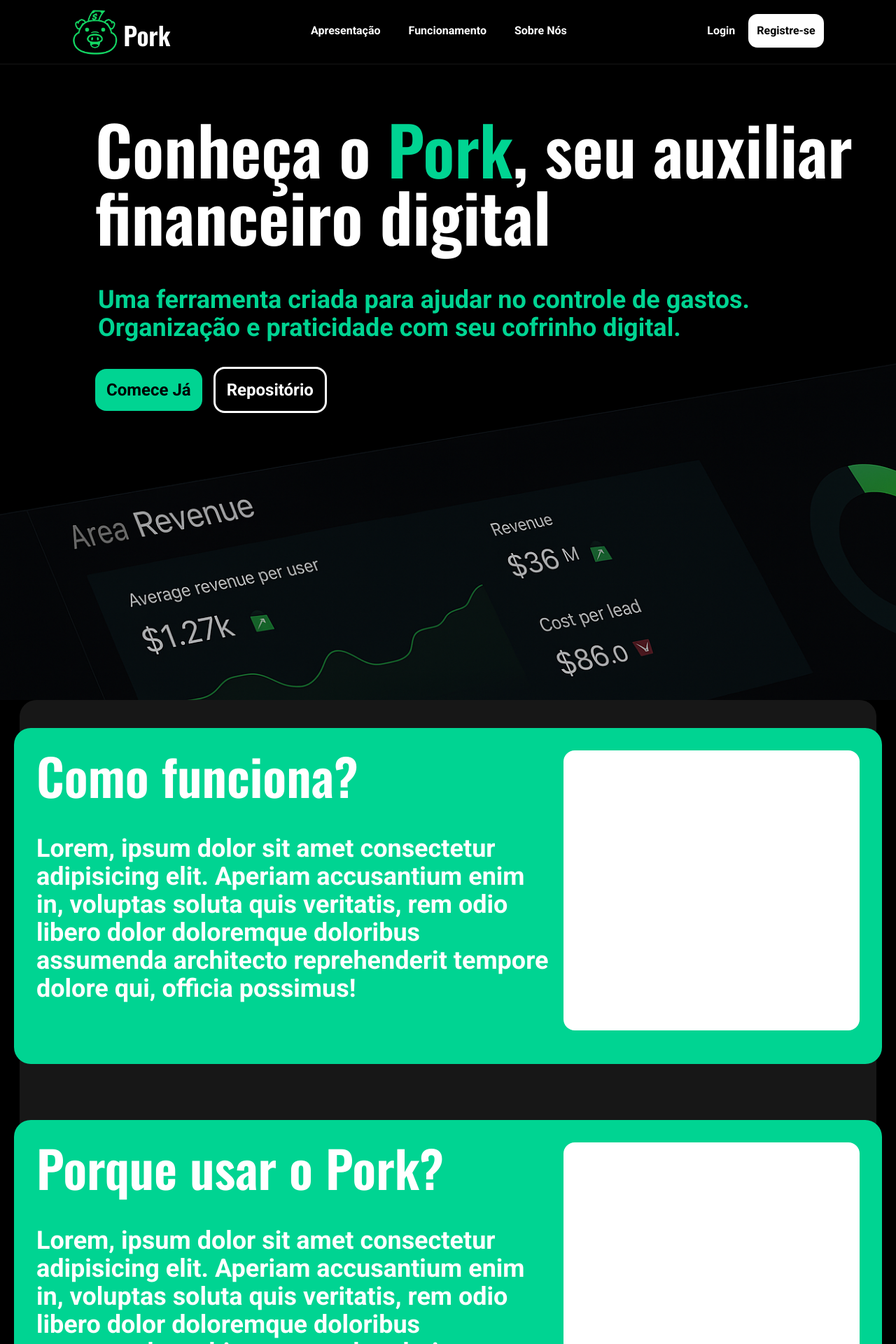
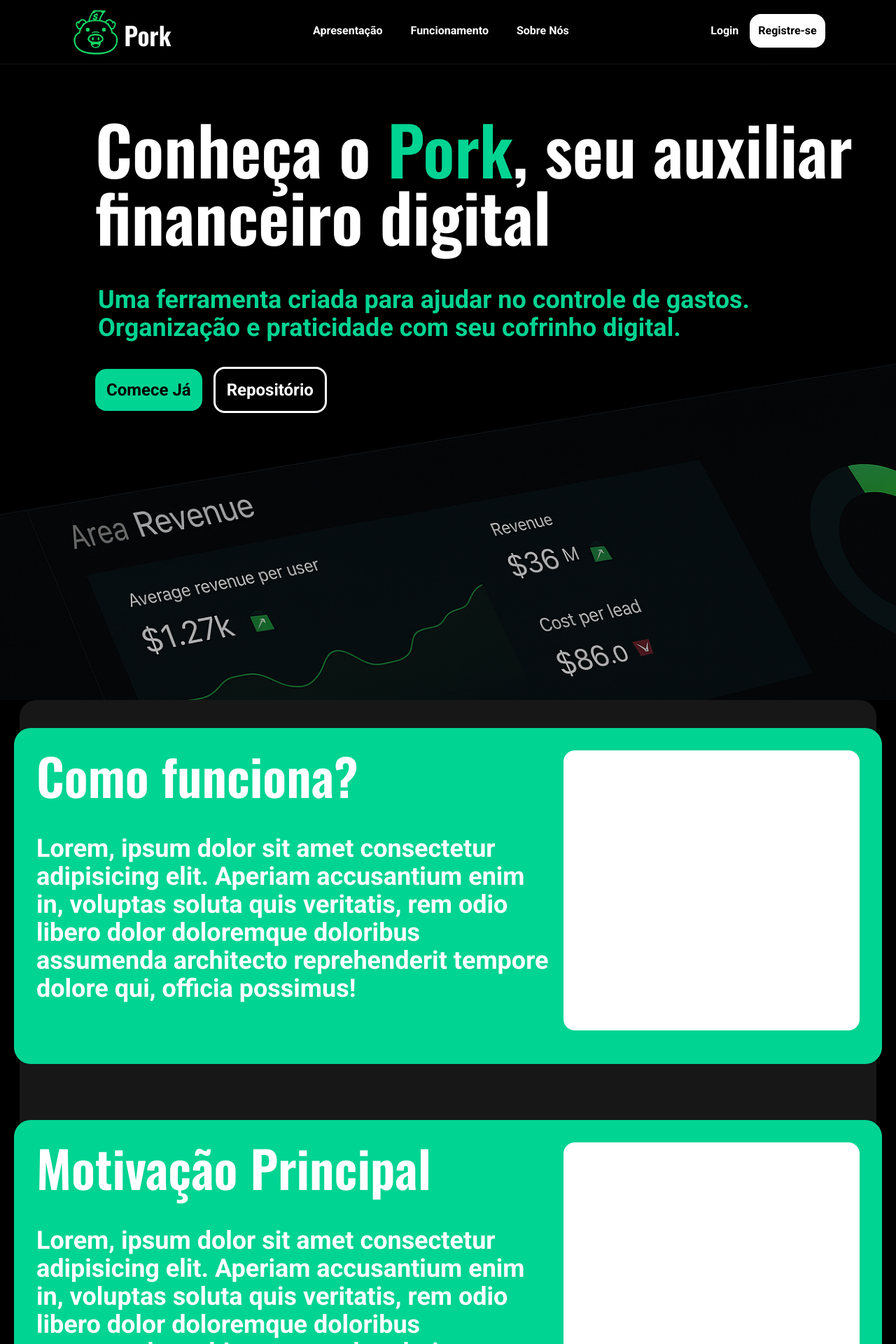
Before and after one commit to financepork/Pork, a React (Vite) app: page / in a window 1280 px wide. Shown: the top 1920 px of the page at 70% size. Built offline with nearby package versions, Linux system fonts and the light colour scheme.

Commit message:
interatividade botoes e links

```diff
--- a/src/components/Navbar.jsx
+++ b/src/components/Navbar.jsx
@@ -9,13 +9,13 @@ const Navbar = () => {
           <h1 className='text-4xl font-title mt-3 ml-1'>Pork</h1>
         </div>
         <div className='flex space-x-10 items-center font-text'>
-          <a href="$">Apresentação</a>
-          <a href="$">Funcionamento</a>
-          <a href="$">Sobre Nós</a>
+          <a href="$" className='transform hover:scale-130 ease-in-out duration-700'>Apresentação</a>
+          <a href="$" className='transform hover:scale-130 ease-in-out duration-700'>Funcionamento</a>
+          <a href="$" className='transform hover:scale-130 ease-in-out duration-700'>Sobre Nós</a>
         </div>
         <div className='flex justify-center items-center  text-[var(--color-white)] font-text space-x-4'>
-          <a href="$" >Login</a>
-          <a href="$" className="border-3 text-[var(--color-black)] bg-[var(--color-white)] rounded-2xl p-3 hover:bg-[var(--color-green)] hover:border-[var(--color-green)] hover:text-[var(--color-white)]"><button>Registre-se</button></a>
+          <a href="$" className='transform hover:scale-115 ease-in-out duration-400'>Login</a>
+          <a href="$" className="border-0 text-[var(--color-black)] bg-[var(--color-white)] rounded-2xl p-3 hover:bg-[var(--color-green)] hover:text-[var(--color-white)] transition-colors duration-400 ease-in-out"><button>Registre-se</button></a>
         </div>
       </div>
     </nav>
--- a/src/index.css
+++ b/src/index.css
@@ -1,9 +1,8 @@
-
 @import url('https://fonts.googleapis.com/css2?family=Oswald:wght@200..700&display=swap');
 @import url('https://fonts.googleapis.com/css2?family=Roboto:ital,wght@0,100..900;1,100..900&display=swap');
 @import "tailwindcss";
 
-*{
+* {
 
     box-sizing: border-box;
 }
@@ -35,6 +34,7 @@ body {
         font-family: var(--font-title);
         font-weight: 600
     }
+
     .border-nav {
         border-bottom: solid 0.1px;
         border-color: rgb(21, 21, 21);
--- a/src/pages/LandingPage.jsx
+++ b/src/pages/LandingPage.jsx
@@ -13,8 +13,8 @@ const LandingPage = () => {
             <h1 className='text-[var(--color-white)] font-title text-8xl'>Conheça o <span className='text-[var(--color-green)]'>Pork</span>, seu auxiliar financeiro digital</h1>
             <p className='text-4xl font-text text-[var(--color-green)] ml-1'>Uma ferramenta criada para ajudar no controle de gastos.<br /> Organização e praticidade com seu cofrinho digital.</p>
             <div className='space-x-4 text-2xl'>
-              <a href="#" className='bg-[var(--color-green)] rounded-2xl p-4 font-text hover:text-[var(--color-green)] hover:bg-[var(--color-white)] shadow-md'><button>Comece Já</button></a>
-              <a href="#" className="border-3 rounded-2xl p-4 hover:bg-[var(--color-green)] hover:border-[var(--color-green)] text-[var(--color-white)] font-text space-x-4 shadow-md"><button >Repositório</button></a>
+              <a href="#" className='bg-[var(--color-green)] rounded-2xl p-4 font-text hover:text-[var(--color-green)] hover:bg-[var(--color-white)] shadow-md transition-colors duration-400 ease-in-out'><button>Comece Já</button></a>
+              <a href="#" className="border-3 rounded-2xl p-4 hover:bg-[var(--color-green)] hover:border-[var(--color-green)] text-[var(--color-white)] font-text space-x-4 shadow-md transition-colors duration-400 ease-in-out"><button >Repositório</button></a>
             </div>
 
           </div>
@@ -23,7 +23,7 @@ const LandingPage = () => {
       <section>
         <div className=' flex items-center flex-col bg-[var(--color-chumbo)] m-7 mt-0 rounded-3xl'>
           <Card title="Como funciona?" text="Lorem, ipsum dolor sit amet consectetur adipisicing elit. Aperiam accusantium enim in, voluptas soluta quis veritatis, rem odio libero dolor doloremque doloribus assumenda architecto reprehenderit tempore dolore qui, officia possimus!" imgPath="" />
-          <Card title="Porque usar o Pork?" text="Lorem, ipsum dolor sit amet consectetur adipisicing elit. Aperiam accusantium enim in, voluptas soluta quis veritatis, rem odio libero dolor doloremque doloribus assumenda architecto reprehenderit tempore dolore qui, officia possimus!" imgPath="" />
+          <Card title="Motivação Principal " text="Lorem, ipsum dolor sit amet consectetur adipisicing elit. Aperiam accusantium enim in, voluptas soluta quis veritatis, rem odio libero dolor doloremque doloribus assumenda architecto reprehenderit tempore dolore qui, officia possimus!" imgPath="" />
         </div>
       </section>
       <section>
```
